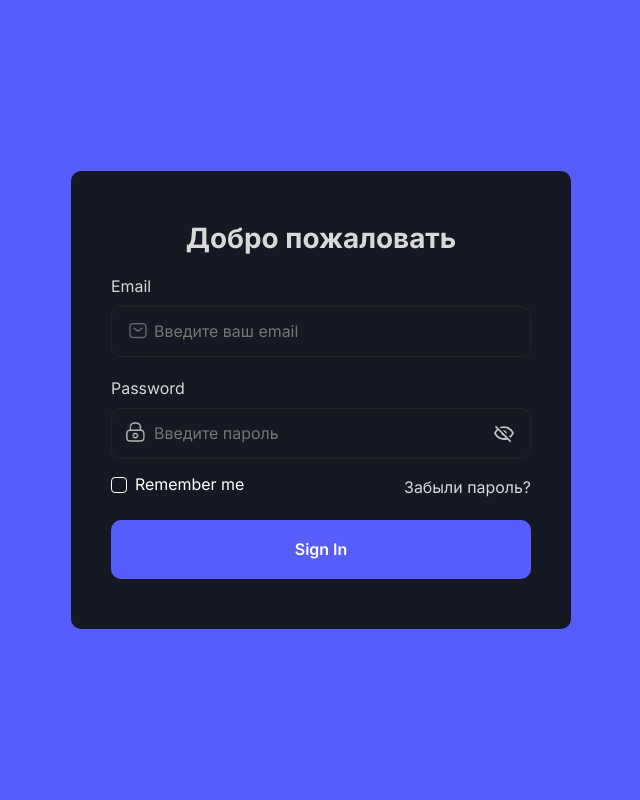
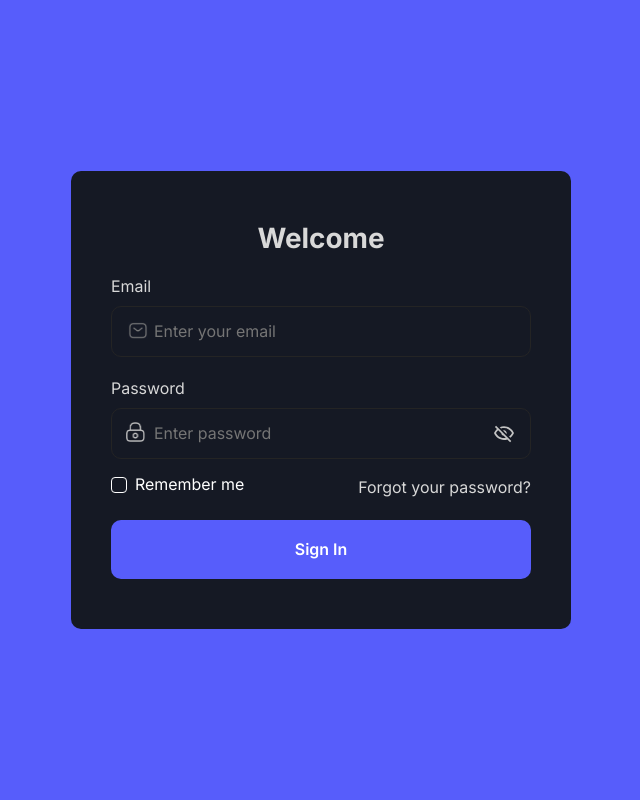
Before and after one commit to stemirkhan/SmartSense, a Flask app: page /login in a window 1280 px wide. Shown: the whole page, without its empty margins (319-959 px from the left). Run offline with Flask 2, Linux system fonts and the light colour scheme; parts of the project's set-up code (start-up, migrations or seed data) failed here and were passed over.

```diff
--- a/app/templates/login.html
+++ b/app/templates/login.html
@@ -6,7 +6,6 @@
 <link href="https://fonts.googleapis.com/css2?family=Inter:wght@100;200;300;400;500;600;700;800;900&display=swap" rel="stylesheet">
 {% endblock%}
 
-<body>
 {% block menu%}
 {% endblock %}
 
@@ -14,19 +13,19 @@
 <div class="auth">
     <div class="auth-body">
         <div class="auth-content">
-        <h1 class="auth-title">Добро пожаловать</h1>
+            <h1 class="auth-title">Welcome</h1>
             <form action="" method="post" class="auth-form form">
             {{ form.hidden_tag() }}
                 <label for="email" class="form-email-label">{{form.email.label.text}}</label>
                 <div class="email-input-group">
-                {{ form.email(type="email", id="email", class="form-email-input", placeholder="Введите ваш email")}}
+                {{ form.email(type="email", id="email", class="form-email-input", placeholder="Enter your email")}}
                     <img src="{{url_for('static', filename='img/email.jpg')}}" alt="email" class="input-icon email">
                 </div>
 
                 <label for="password" class="form-pass-label">{{form.password.label.text}}</label>
 
                 <div class="email-input-group">
-                {{ form.password(type="password", id="password", class="form-password-input", placeholder="Введите пароль")}}
+                {{ form.password(type="password", id="password", class="form-password-input", placeholder="Enter password")}}
                     <img src="{{url_for('static', filename='img/lock.jpg')}}" alt="lock" class="input-icon pass">
                     <img src="{{url_for('static', filename='img/close_eye.svg')}}" alt="lock" class="input-icon eye first">
                     <img src="{{url_for('static', filename='img/open_eye.svg')}}" alt="lock" class="input-icon eye first opened">
@@ -37,7 +36,7 @@
                     {{ form.remember(type="checkbox", id="remember", class="form-checkbox")}}
                         <label for="remember" class="form-checkbox-label">{{form.remember.label.text}}</label>
                     </div>
-                <a class="auth-forgetPass" href="forgot.html">Забыли пароль?</a>
+                    <a class="auth-forgetPass" href="{{ url_for('reset_password_request') }}">Forgot your password?</a>
                 </div>
             {{ form.submit(type="submit", class="form-button", value="Sign In") }}
             </form>
```
Lines whose indentation alone changed are shown as unchanged.
